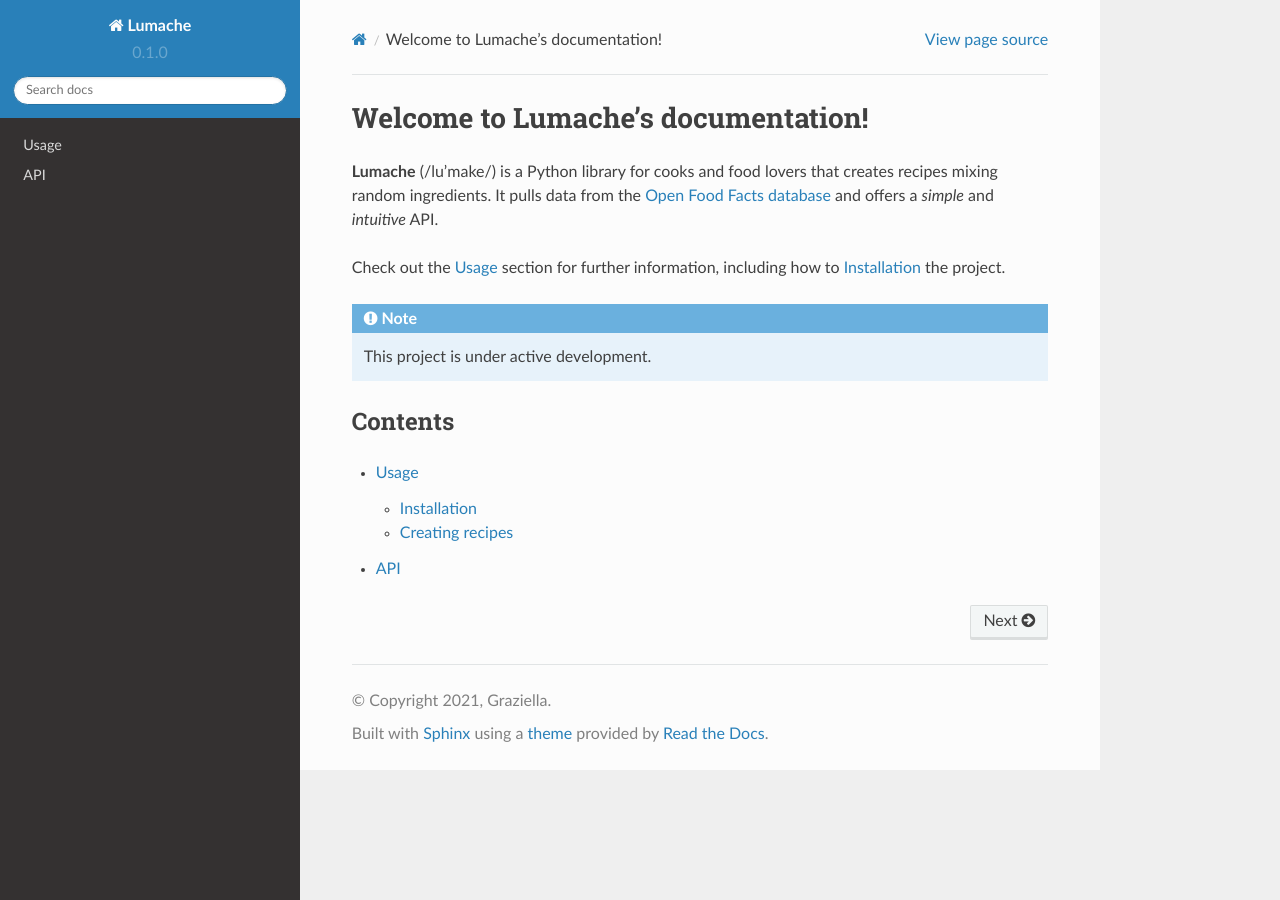
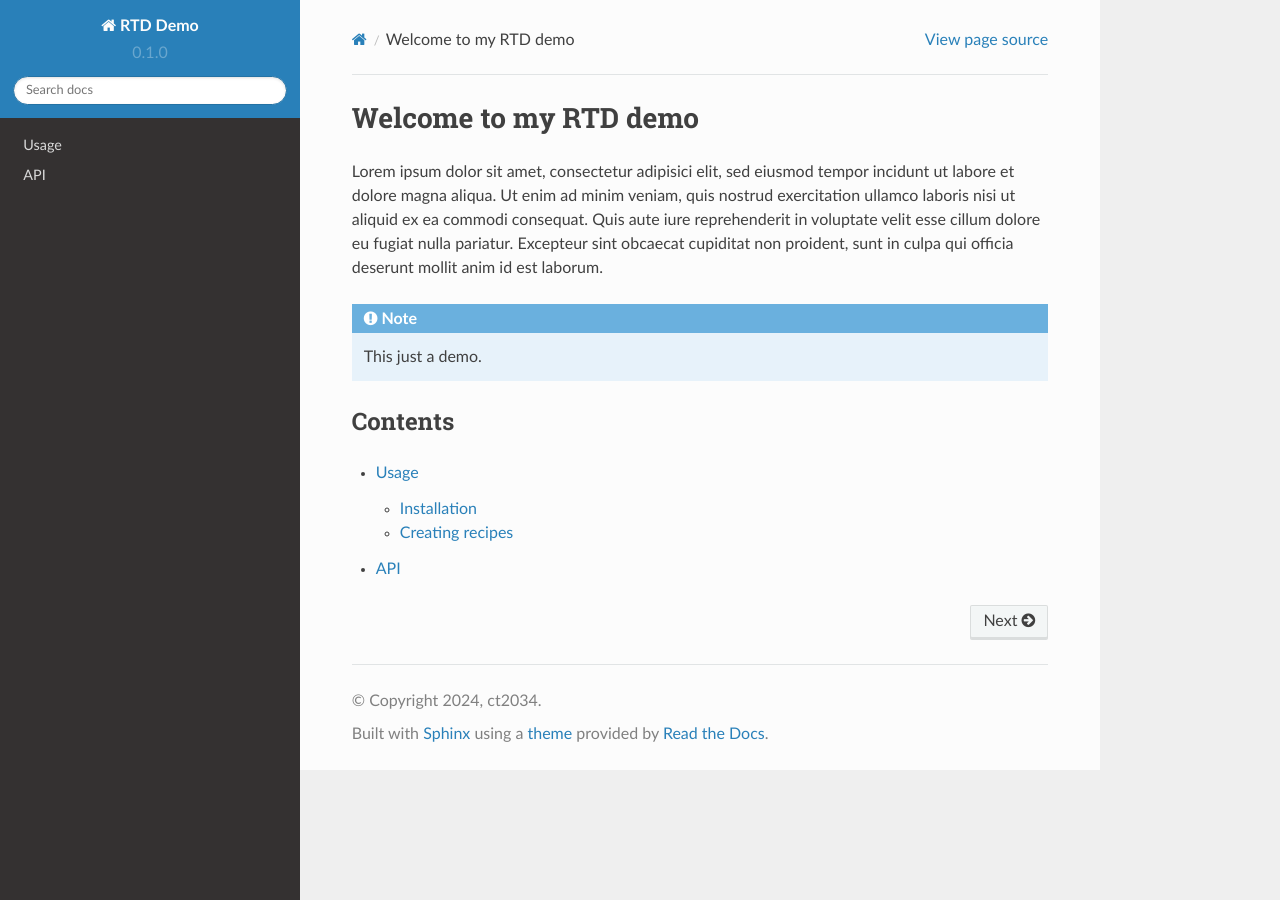
Before and after one commit to ct2034/rtd-demo, a Sphinx documentation site: the page built from docs/source/index.rst, in a window 1280 px wide. Built offline with Sphinx 7.4.7 and the Read the Docs theme 2.0.0, drawn with Linux system fonts in a browser that asks for light colours.

Commit message:
own package
Signed-off-by: Christian Henkel <post@henkelchristian.de>

```diff
--- a/docs/requirements.txt
+++ b/docs/requirements.txt
@@ -1,2 +1,5 @@
 sphinx==7.1.2
 sphinx-rtd-theme==1.3.0rc1
+
+sphinx-autodoc2==0.5.0
+myst-parser==2.0.0
--- a/docs/source/api.rst
+++ b/docs/source/api.rst
@@ -4,4 +4,4 @@
 .. autosummary::
    :toctree: generated
 
-   lumache
+   rtd-demo-pkg
--- a/docs/source/conf.py
+++ b/docs/source/conf.py
@@ -2,9 +2,9 @@
 
 # -- Project information
 
-project = 'Lumache'
-copyright = '2021, Graziella'
-author = 'Graziella'
+project = 'RTD Demo'
+copyright = '2024, ct2034'
+author = 'ct2034'
 
 release = '0.1'
 version = '0.1.0'
@@ -12,11 +12,9 @@
 # -- General configuration
 
 extensions = [
-    'sphinx.ext.duration',
-    'sphinx.ext.doctest',
-    'sphinx.ext.autodoc',
-    'sphinx.ext.autosummary',
-    'sphinx.ext.intersphinx',
+    'myst_parser',
+    'sphinx-autodoc2',
+
 ]
 
 intersphinx_mapping = {
--- a/docs/source/index.rst
+++ b/docs/source/index.rst
@@ -1,17 +1,11 @@
-Welcome to Lumache's documentation!
-===================================
+Welcome to my RTD demo
+======================
 
-**Lumache** (/lu'make/) is a Python library for cooks and food lovers
-that creates recipes mixing random ingredients.
-It pulls data from the `Open Food Facts database <https://world.openfoodfacts.org/>`_
-and offers a *simple* and *intuitive* API.
-
-Check out the :doc:`usage` section for further information, including
-how to :ref:`installation` the project.
+Lorem ipsum dolor sit amet, consectetur adipisici elit, sed eiusmod tempor incidunt ut labore et dolore magna aliqua. Ut enim ad minim veniam, quis nostrud exercitation ullamco laboris nisi ut aliquid ex ea commodi consequat. Quis aute iure reprehenderit in voluptate velit esse cillum dolore eu fugiat nulla pariatur. Excepteur sint obcaecat cupiditat non proident, sunt in culpa qui officia deserunt mollit anim id est laborum.
 
 .. note::
 
-   This project is under active development.
+   This just a demo.
 
 Contents
 --------
--- a/pyproject.toml
+++ b/pyproject.toml
@@ -3,6 +3,6 @@
 build-backend = "flit_core.buildapi"
 
 [project]
-name = "lumache"
-authors = [{name = "Graziella", email = "graziella@lumache"}]
+name = "rtd-demo-pkg"
+authors = [{name = "ct2034"}]
 dynamic = ["version", "description"]
```
Also changed, not shown: README.rst (+1 -9 lines), lumache.py (deleted, +0 -23 lines), 1 other file.
